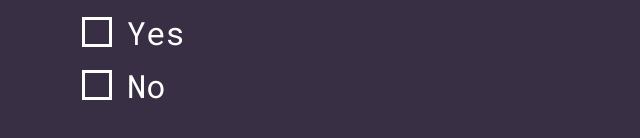
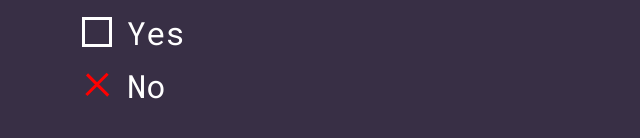
Before and after one commit to CJR85/creative-radio-buttons, a plain HTML site: page index.html in a window 1280 px wide. Both pictures are taken after a click on the label "No". Shown: the part 368-506 px from the top of the page, 318-958 px from the left. Drawn offline with Linux system fonts and the light colour scheme.

Commit message:
Style span to create cross

```diff
--- a/style.css
+++ b/style.css
@@ -69,6 +69,12 @@ label input:checked ~ span.check::before {
   box-shadow: 0 0 0 transparent;
 }
 
+label input:checked ~ span.cross::before {
+  background: #f00;
+  box-shadow: 0 0 0 transparent;
+  transform: rotate(-45deg) translate(10px, -10px);
+}
+
 label span::after {
   content: '';
   position: absolute;
@@ -88,5 +94,11 @@ label input:checked ~ span.check::after {
 }
 
 label input:checked ~ span.check {
-  transform: rotate(-45deg) translate(10px, -9px);
+  transform: rotate(-45deg) translate(7px, -7px);
 }
+
+label input:checked ~ span.cross::after {
+  background: #f00;
+  box-shadow: 0 0 0 transparent;
+  transform: rotate(-45deg) translate(10px, 10px);
+}
```
